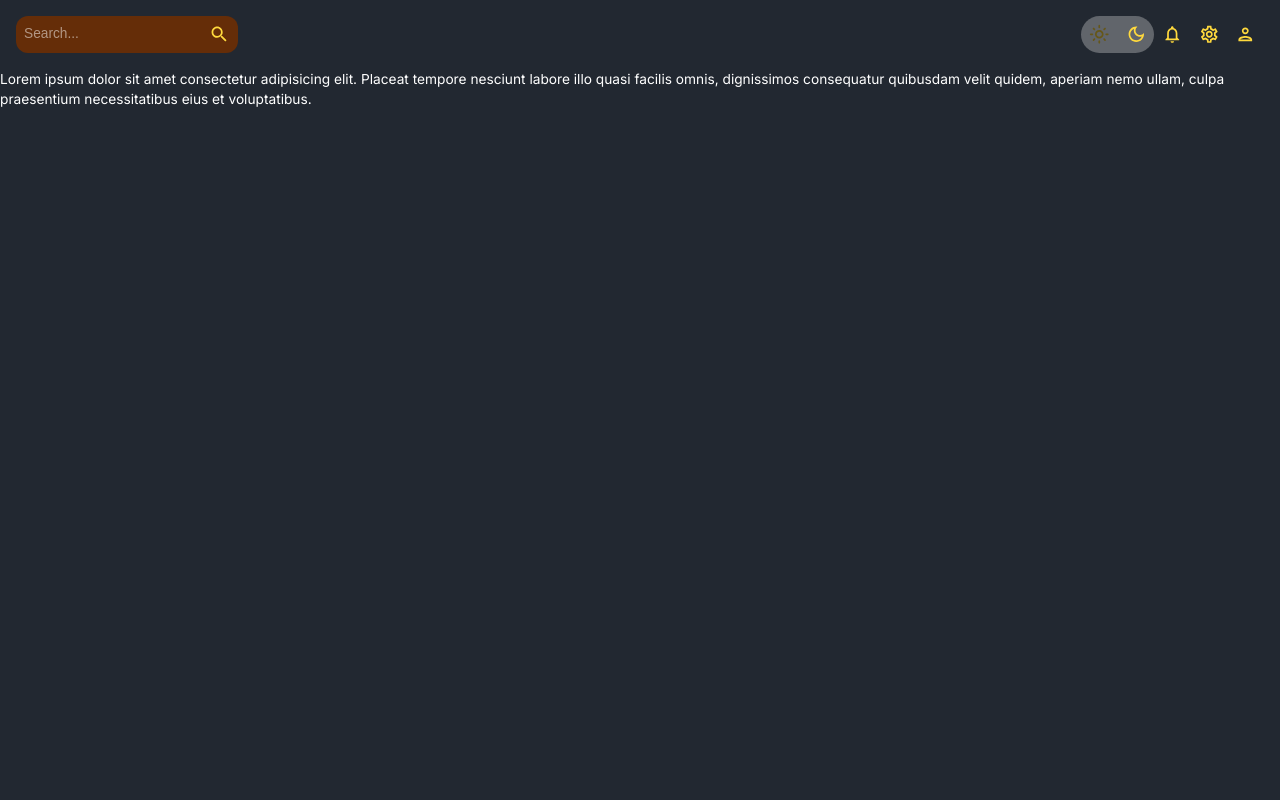
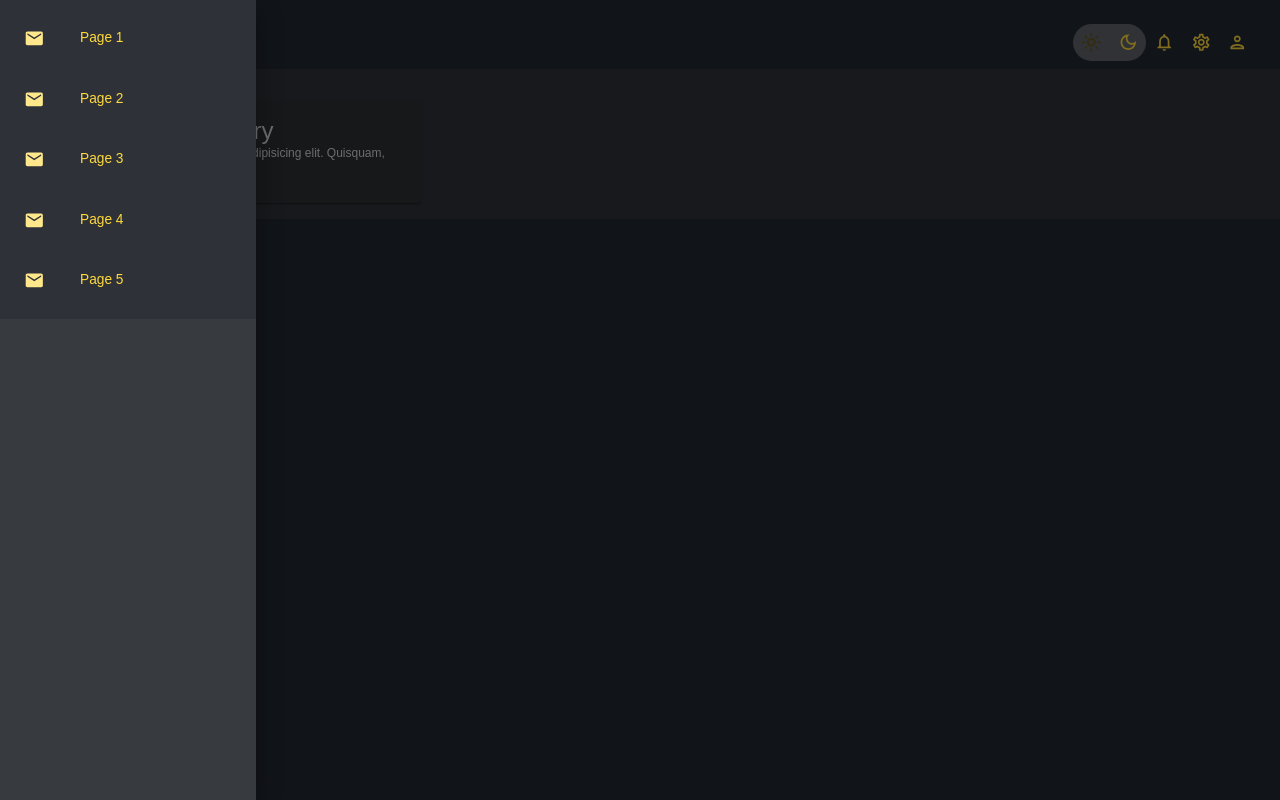
Before and after one commit to AVAniketh0905/AdminDashboard, a Next.js app: page / in a window 1280 px wide. Both pictures are taken after a click on the element 112 px from the left and 34 px from the top of the page. Built offline with nearby package versions, Linux system fonts and the light colour scheme.

Commit message:
side/top nav complete

```diff
--- a/app/globals.css
+++ b/app/globals.css
@@ -4,7 +4,9 @@
 
 body {
   font-family: sans-serif;
-    margin: 0.75rem;
+    margin-left: 0.75rem;
+      margin-right: 0.75rem;
+      overflow-x: hidden;
 }
 
 ::-webkit-scrollbar {
--- a/app/page.tsx
+++ b/app/page.tsx
@@ -4,6 +4,8 @@ import { CssBaseline, ThemeProvider } from '@mui/material'
 import { ColorModeContext, useMode } from '../themes/theme'
 import TopBar from '@/components/topbar'
 import SideBar from '@/components/sidebar';
+import DashboardComponent from '@/components/dashboard';
+
 
 export default function Home() {
   const { theme, colorMode } = useMode();
@@ -15,7 +17,9 @@ export default function Home() {
         <TopBar />
         <SideBar />
 
-        <main>Lorem ipsum dolor sit amet consectetur adipisicing elit. Placeat tempore nesciunt labore illo quasi facilis omnis, dignissimos consequatur quibusdam velit quidem, aperiam nemo ullam, culpa praesentium necessitatibus eius et voluptatibus.</main>
+        <main>
+          <DashboardComponent />
+        </main>
 
       </ThemeProvider>
     </ColorModeContext.Provider>
--- /dev/null
+++ b/components/dashboard.tsx
@@ -0,0 +1,29 @@
+import { tokens, ColorModeContext } from '@/themes/theme';
+import { Card, CardContent, Grid, Typography, useTheme } from '@mui/material';
+import { useContext } from "react";
+
+
+export default function DashboardComponent() {
+    const theme = useTheme();
+    const colors = tokens(theme.palette.mode);
+    const colorMode = useContext(ColorModeContext);
+
+    return (
+        <Grid container spacing={2} sx={{
+            padding: 2, backgroundColor: colors.greyAccent[600]
+        }}>
+            <Grid item xs={12} md={6} lg={4}>
+                <Card sx={{ backgroundColor: colors.greyAccent[700] }}>
+                    <CardContent>
+                        <Typography variant="h3" component="div" sx={{ color: colors.greyAccent[100] }}>
+                            Live Cases by Country
+                        </Typography>
+                        <Typography sx={{ color: colors.greyAccent[100] }} variant="body2">
+                            Lorem ipsum dolor sit amet consectetur adipisicing elit. Quisquam, voluptatum.
+                        </Typography>
+                    </CardContent>
+                </Card>
+            </Grid>
+        </Grid >
+    )
+}
--- a/components/sidebar.tsx
+++ b/components/sidebar.tsx
@@ -1,16 +1,71 @@
-import { Box, Drawer } from "@mui/material";
+import { useContext, useEffect, useState } from 'react';
+import { Box, Drawer, IconButton, List, ListItem, ListItemIcon, ListItemText, useTheme } from '@mui/material';
+import { Mail } from '@mui/icons-material';
+import { tokens, ColorModeContext } from '@/themes/theme';
+
+const ListItemCompoent = ({ key, text, sx }: { key: number; text: string; sx: any }) => {
+    return <IconButton className='text-center'>
+        <ListItem key={key}>
+            <ListItemIcon>
+                <Mail sx={{ color: sx.color[300] }} />
+            </ListItemIcon>
+            <ListItemText sx={{ color: sx.color[500] }}>{text}</ListItemText>
+        </ListItem>
+    </IconButton>
+}
+
+export default function SideBar() {
+    const theme = useTheme();
+    const colors = tokens(theme.palette.mode);
+    // const colorMode = useContext(ColorModeContext);
 
 
-export default function SideBar() {
+    const [open, setOpen] = useState(false);
+    const [threshold, setThreshold] = useState(30);
+    const pages = ['Page 1', 'Page 2', 'Page 3', 'Page 4', 'Page 5'];
+
+    useEffect(() => {
+        const handleMouseMove = (event: MouseEvent) => {
+            const mouseX = event.clientX;
+            const screenWidth = window.innerWidth;
+
+            if (mouseX <= threshold && !open) {
+                setOpen(true);
+                setThreshold(160);
+            } else if (mouseX > threshold && open) {
+                setOpen(false);
+                setThreshold(30);
+            }
+        };
+
+        document.addEventListener('mousemove', handleMouseMove);
+
+        return () => {
+            document.removeEventListener('mousemove', handleMouseMove);
+        };
+    }, [open, threshold]);
+
     return (
-        <Box component="nav">
+        <Box component="div" className="flex overflow-hidden" >
             <Drawer
-                variant="temporary"
                 anchor="left"
-                ModalProps={{
-                    keepMounted: false,
+                open={open}
+                onClose={() => setOpen(false)}
+                className={`flex-shrink-0 ${open ? 'w-24' : 'w-16'}`}
+                classes={{
+                    paper: `w-36 ${open ? 'md:w-64' : 'md:w-16'}`,
                 }}
-            />
+            >
+                <List className='flex-col' sx={{
+                    backgroundColor: colors.greyAccent[600],
+                }}>
+                    {
+                        pages.map((text, index) => (
+                            <ListItemCompoent sx={{ color: colors.yellowAccent }} key={index} text={text} />
+                        ))
+                    }
+                </List>
+            </Drawer>
         </Box>
-    )
-}
+    );
+};
--- a/components/topbar.tsx
+++ b/components/topbar.tsx
@@ -16,7 +16,7 @@ export default function TopBar() {
     const colorMode = useContext(ColorModeContext);
 
     return (
-        <Box component="div" display="flex" justifyContent="space-between" p={2}>
+        <Box component="div" display="flex" justifyContent="space-between" m={3}>
 
             <Box
                 component="div"
```
